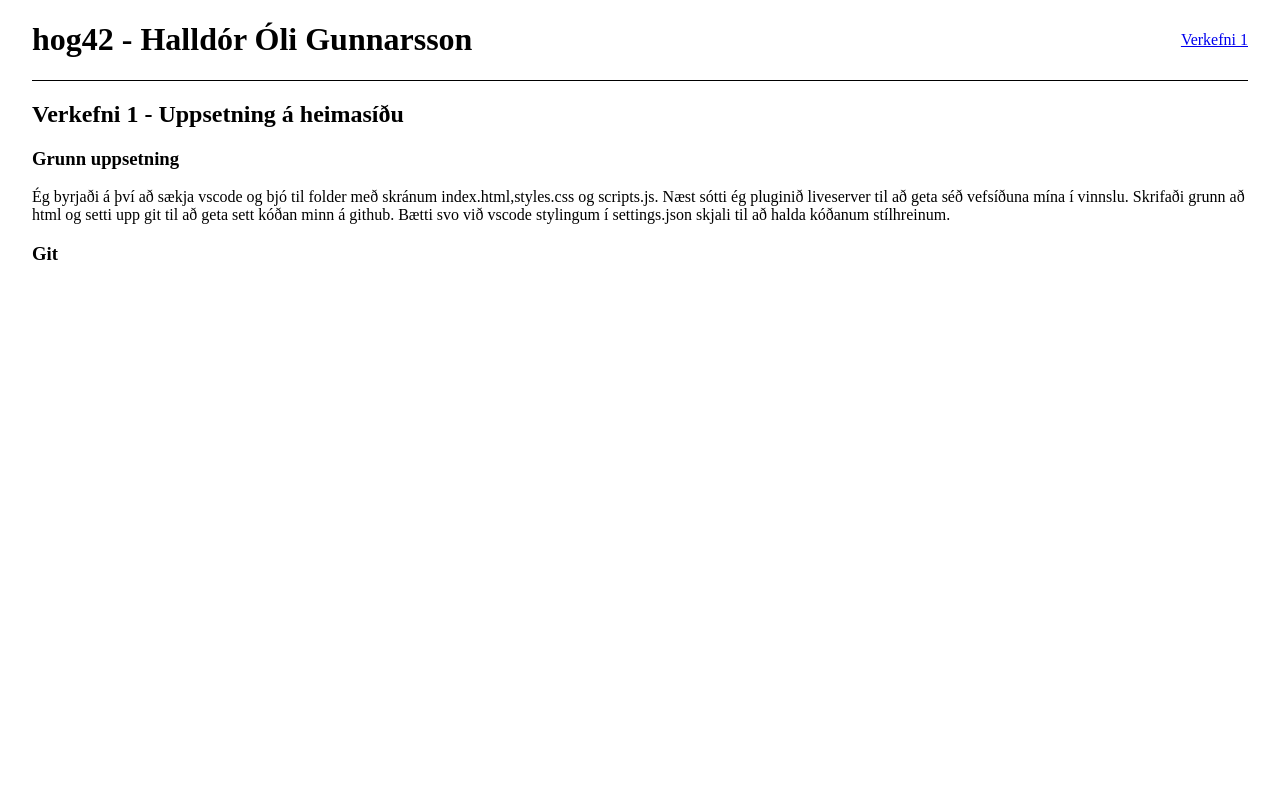
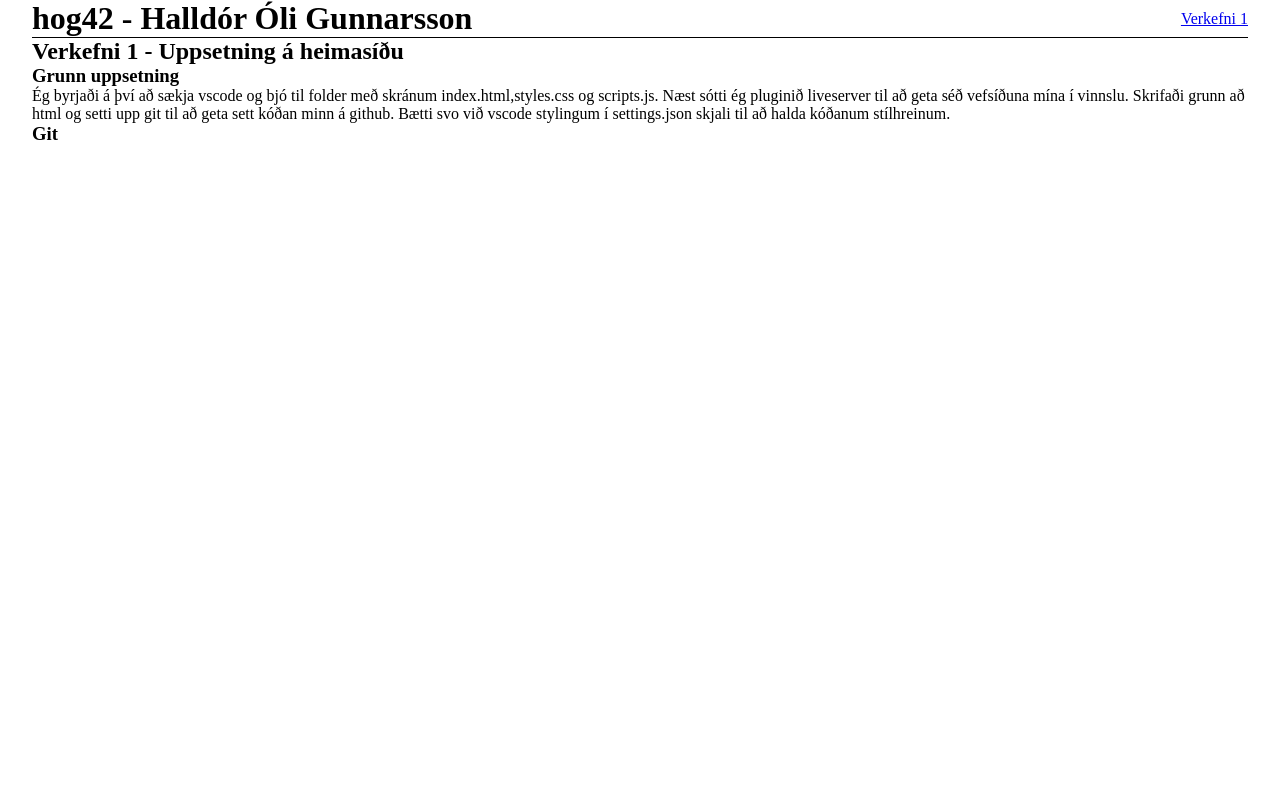
Before and after one commit to GitGud069/vefsida, a plain HTML site: page index.html in a window 1280 px wide. Shown: the top 800 px of the page. Drawn offline with Linux system fonts and the light colour scheme.

Commit message:
fyrsta commit a repo

```diff
--- a/styles.css
+++ b/styles.css
@@ -1,3 +1,24 @@
+/* Reset og border-box á allt */
+* {
+    margin: 0;
+    padding: 0;
+}
+
+html {
+    box-sizing: border-box;
+    overflow-wrap: anywhere;
+}
+
+*,
+*:before,
+*:after {
+    box-sizing: inherit;
+}
+
+/* css stlyles */
+
+
+/* bukur skjals, hofud herdar og taer */
 body {
     display: grid;
     grid-template-columns: 1fr;
@@ -6,8 +27,10 @@ body {
     grid-template-areas: "HAUS", "MEGIN", "FOTUR";
     width: 95%;
     max-width: 1440px;
+
 }
 
+/* header/haus/hofud */
 .haus {
     align-items: center;
     grid-area: "HAUS";
@@ -17,19 +40,21 @@ body {
 }
 
 .haus h1 {
-    grid-column-end: span 6;
+    grid-column-end: span 10;
 }
 
 .haus nav {
-    grid-column-end: span 6;
+    grid-column-end: span 2;
     justify-self: end;
 }
 
+/* Meginmal */
 .meginmal {
     grid-area: "MEGIN";
     min-height: 100vh;
 }
 
+/* Fotur/taer */
 .fotur {
     grid-area: "FOTUR";
     border-top: 1px solid black;
```
